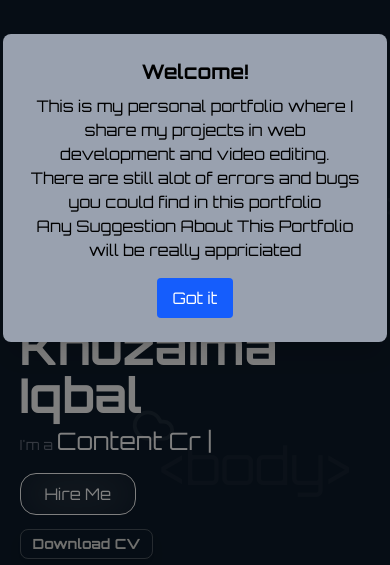
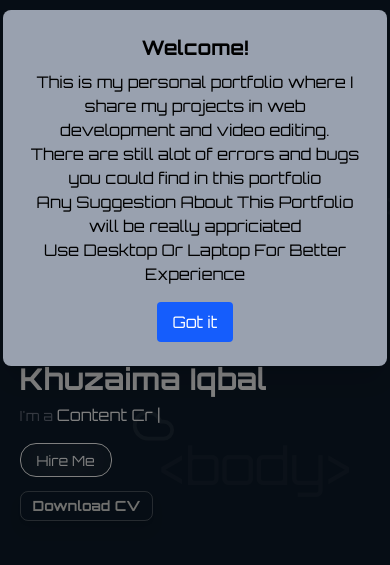
Before and after one commit to khuzaima324/MyPortfolio, a React (Vite) app: page / in a window 390 px wide. Shown: the part 234-799 px from the top of the page. Built offline with nearby package versions, Linux system fonts and the light colour scheme.

Commit message:
resolving error and home section changes

```diff
--- a/src/components/introSection.jsx
+++ b/src/components/introSection.jsx
@@ -34,12 +34,12 @@ function IntroSection() {
         transition={{duration:1}}
         viewport={true}
       >
-        <div className='p-10 pt-0 text-center'>
+        <div className='p-5 text-center'>
           <h2 className='mb-5 text-center text-3xl'>What I Do?</h2>
-          <p className='mb-2 text-sm px-1.5'>🚀 <br /> Building responsive single-page web applications with modern front-end technologies including React.js, Next.js, Redux.js, TailwindCSS, HTML5, CSS3, and Bootstrap</p>
-          <p className='mb-2 text-sm'>🛠️ <br /> Designing secure and high-performance backends using Node.js and Express.js</p>
-          <p className='mb-2 text-sm'>🔗 <br /> Developing and integrating APIs while following modern programming best practices for seamless application communication</p>
-          <p className='mb-2 text-sm px-1.5'>🎬 <br /> Crafting engaging and visually appealing video content with professional editing techniques to deliver impactful storytelling and high-quality productions</p>
+          <p className='mb-2 text-sm px-0.5 md:px-1.5'>🚀 <br /> Building responsive single-page web applications with modern front-end technologies including React.js, Next.js, Redux.js, TailwindCSS, HTML5, CSS3, and Bootstrap</p>
+          <p className='mb-2 text-sm px-0.5 md:px-1.5'>🛠️ <br /> Designing secure and high-performance backends using Node.js and Express.js</p>
+          <p className='mb-2 text-sm px-0.5 md:px-1.5'>🔗 <br /> Developing and integrating APIs while following modern programming best practices for seamless application communication</p>
+          <p className='mb-2 text-sm px-0.5 md:px-1.5'>🎬 <br /> Crafting engaging and visually appealing video content with professional editing techniques to deliver impactful storytelling and high-quality productions</p>
         </div>
         {/* <p className=' inline-block text-center'>I'm A Web Developer & Video Editor <br /> Head Over To About Me To Learn More</p> */}
         {skills.map((skill, i) => (
--- a/src/components/mainContent.jsx
+++ b/src/components/mainContent.jsx
@@ -54,17 +54,17 @@ function mainContent() {
             animate={{ x: 0, opacity: 1 }}
             transition={{ duration: 2}}
           >
-            <h1 className='tittle text-5xl font-bold mb-1.5'>Khuzaima Iqbal</h1>
-            <h2 className='text-2xl'>
+            <h1 className='tittle md:text-5xl text-3xl font-bold mb-1.5'>Khuzaima Iqbal</h1>
+            <h2 className='md:text-2xl'>
               <span className='Im text-gray-500 text-sm'>I'm a </span>
               {text}
               <span className="blinking-cursor"> |</span>
             </h2>
             <NavLink
               to="/contactMe"
-              className="relative inline-block px-6 py-2 mt-4 rounded-2xl border border-white text-white overflow-hidden transition-colors duration-300"
+              className="relative inline-block px-4 md:px-6 py-1 md:py-2 mt-4 rounded-2xl border border-white text-white overflow-hidden transition-colors duration-300"
             >
-              <span className="relative z-10">Hire Me</span>
+              <span className="relative z-10 text-sm md:text-1xl">Hire Me</span>
               <span
                 className="absolute inset-0 animate-pulse bg-white opacity-10 blur-xl"
                 aria-hidden="true"
@@ -81,7 +81,7 @@ function mainContent() {
             </a>
           </motion.div>
         </div>
-        <div className="right-content w-lg-[50%] flex justify-center items-center w-[100%] h-[60%] md:h-screen">
+        <div className="right-content w-lg-[50%] flex justify-center items-center w-[100%] h-[50%] md:h-screen">
           <SplineModel />
         </div>
 
--- a/src/components/splineModel.jsx
+++ b/src/components/splineModel.jsx
@@ -6,7 +6,7 @@ const SplineModel = () => {
 
   return (
     <motion.div
-      className="md:w-[400px] md:h-[400px] h-[480px] w-[480px] opacity-100 z-30"
+      className="md:w-[30rem] md:h-[30rem] h-[20rem] w-[20rem] opacity-100 z-30"
       initial={{x:100, opacity:0}}
       animate={{x:0, opacity:1}}
       transition={{duration: 3}}
--- a/src/components/welcomeMessage.jsx
+++ b/src/components/welcomeMessage.jsx
@@ -28,6 +28,8 @@ function WelcomeModal() {
           There are still alot of errors and bugs you could find in this portfolio
           <br />
           Any Suggestion About This Portfolio will be really appriciated
+          <br />
+          Use Desktop Or Laptop For Better Experience
         </p>
         <button
           onClick={() => setShowModal(false)}
```
Also changed, not shown: 1 other file (tests, documents, lock files or other folders).
